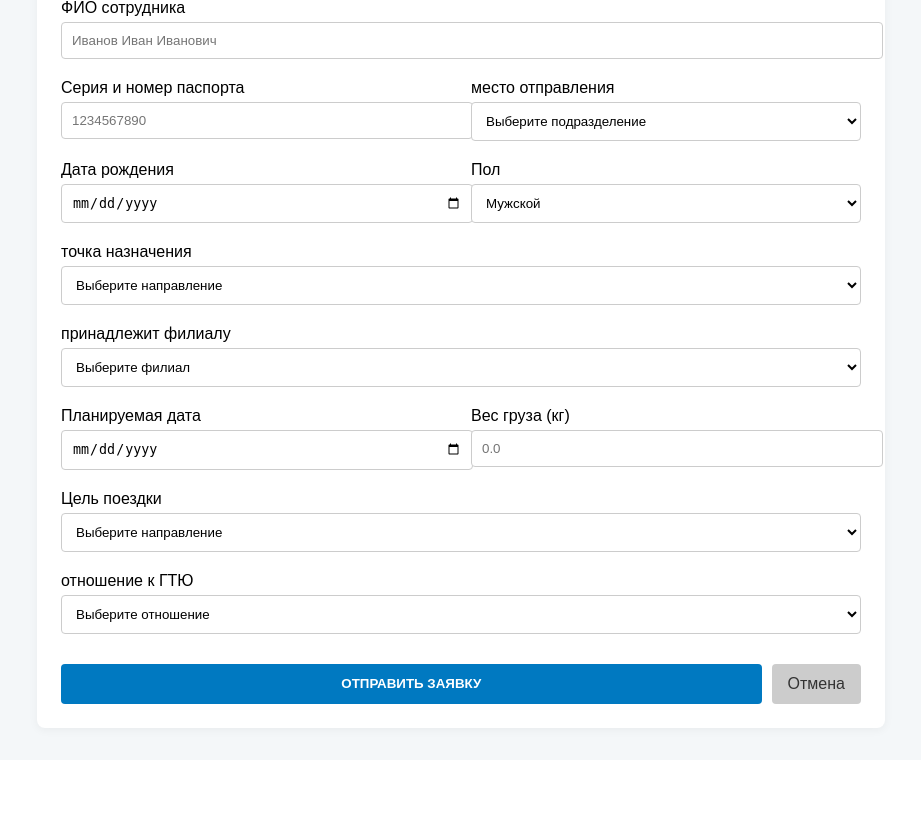
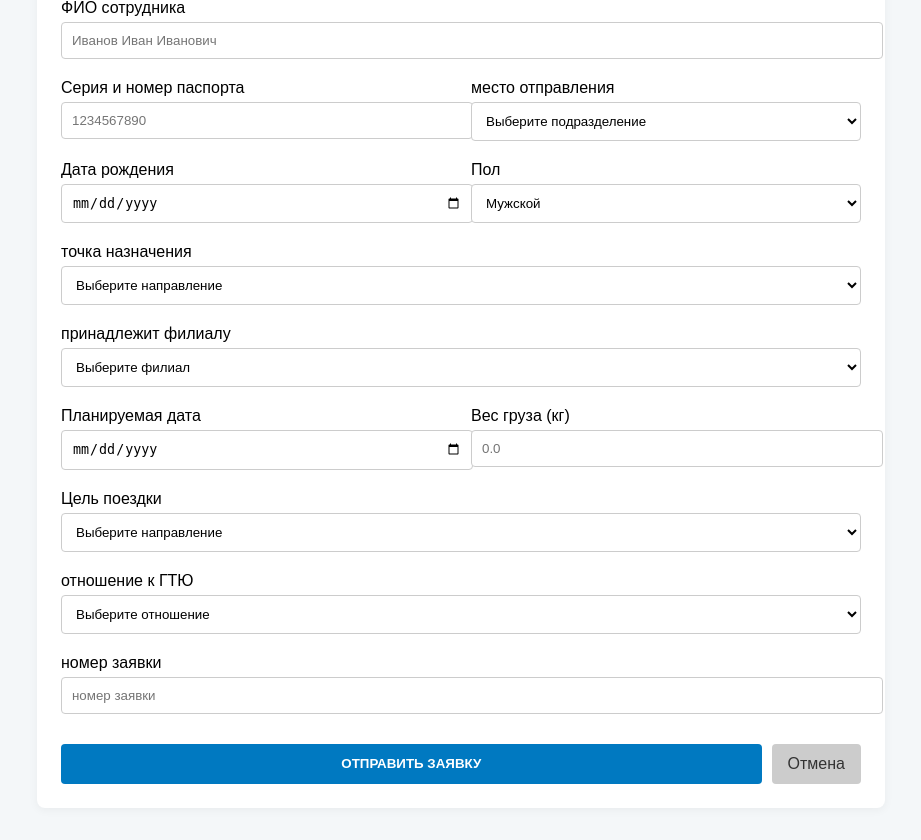
Before and after one commit to TheCoolestProgrammer/gazprom-flights, a FastAPI app: template templates/transport_dispatcher/create.html in a window 1280 px wide. Shown: the part 189-1029 px from the top of the page, without its empty margins (179-1100 px from the left). Before the commit the page ends 924 px from the top, so only its background shows below. Run offline with FastAPI, Linux system fonts and the light colour scheme; the template is opened without the code that fills it, so the values that code supplies are empty; parts of the project's set-up code (start-up, migrations or seed data) failed here and were passed over.

Commit message:
change request id to application id input by transport dispatcher

```diff
--- a/src/models/passenger.py
+++ b/src/models/passenger.py
@@ -41,10 +41,15 @@ class GTURelation(enum.Enum):
     OTHER_CARGO="сторонний груз"
     OTHER="другое"
 
+class FlightStatus(enum.Enum):
+    FLIGHTED = "вылетел"
+    NOT_FLIGHTED = "не вылетел"
+
 class Passenger(Base):
     __tablename__ = "passengers"
 
     id = Column(Integer, primary_key=True, index=True)
+    application_id = Column(String(50), nullable=True, index=True)
     fullname = Column(String(100), nullable=False)
     birthdate = Column(Date, nullable=False)
     gender = Column(Enum(Gender), nullable=False)
@@ -63,6 +68,7 @@ class Passenger(Base):
     department_director_status = Column(Enum(RequestStatus), nullable=False, default=RequestStatus.PENDING)
     main_dispatcher_status = Column(Enum(RequestStatus), nullable=False, default=RequestStatus.PENDING)
     done_status = Column(Enum(RequestStatus), nullable=False, default=RequestStatus.PENDING)
+    flight_status = Column(Enum(FlightStatus), nullable=False, default=FlightStatus.NOT_FLIGHTED)
 
     created_by = Column(Integer, ForeignKey("users.id"))
 
--- a/templates/dispatcher/done_flights.html
+++ b/templates/dispatcher/done_flights.html
@@ -35,7 +35,7 @@
                 <td>{{ pf.passengers.cargo_weight }} кг</td>
                 <td>{{ pf.passengers.trip_purpose.value }}</td>
 
-                <td><code>#{{ pf.flight_id }}</code></td>
+                <td><code>#{{ pf.passengers.application_id }}</code></td>
                 <td>
                     <form method="post" action="/dispatcher/cancel_done" style="display: inline;">
                         <input type="hidden" name="passenger_id" value="{{ pf.passengers.id }}">
--- a/templates/transport_dispatcher/create.html
+++ b/templates/transport_dispatcher/create.html
@@ -108,6 +108,11 @@
             </select>
         </div>
 
+        <div style="grid-column: span 2;">
+            <label style="display:block; margin-bottom:5px;">номер заявки</label>
+            <input type="number" name="application_id" placeholder="номер заявки"
+                      style="width:100%; padding:10px; border:1px solid #ccc; border-radius:4px; font-family: inherit; resize: vertical;">
+        </div>
         <!-- Примечания -->
         <!-- <div style="grid-column: span 2;">
             <label style="display:block; margin-bottom:5px;">Примечания</label>
--- a/templates/transport_dispatcher/edit.html
+++ b/templates/transport_dispatcher/edit.html
@@ -111,6 +111,12 @@
             </select>
         </div>
 
+        <div style="grid-column: span 2;">
+            <label style="display:block; margin-bottom:5px;">номер заявки</label>
+            <input type="number" name="application_id" placeholder="номер заявки"
+                      style="width:100%; padding:10px; border:1px solid #ccc; border-radius:4px; font-family: inherit; resize: vertical;"
+                      value="{{passenger.application_id}}">
+        </div>
         <!-- Кнопки -->
         <div style="grid-column: span 2; display: flex; gap: 10px; margin-top: 10px;">
             <button type="submit" class="btn btn-primary" style="flex: 1; font-weight: bold;">
```
Also changed, not shown: src/routes/transport_dispatcher.py (+6 -1 lines), 2 other files.
